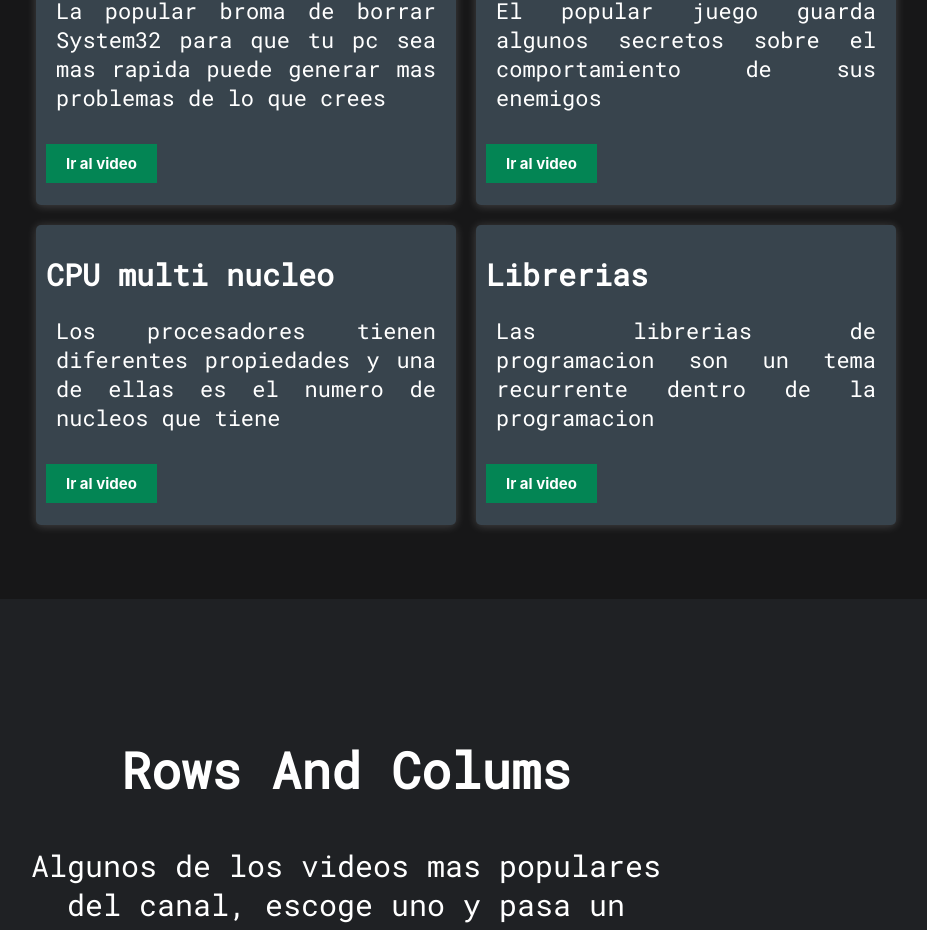
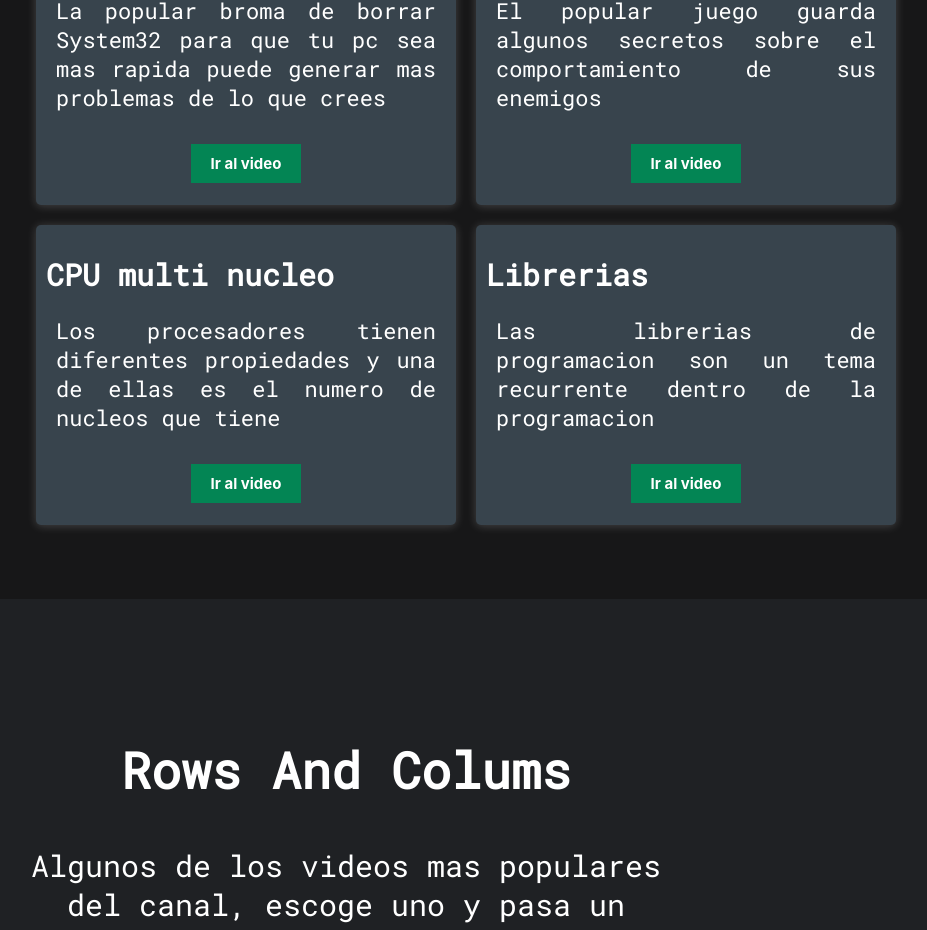
Before and after one commit to SteveBartmoss/steveapp, a React (Create React App) app: page / in a window 1280 px wide. Shown: the part 1239-2169 px from the top of the page, without its empty margins (294-1221 px from the left). Built offline with nearby package versions, Linux system fonts and the light colour scheme.

Commit message:
add the center for the buttons in the cards

```diff
--- a/src/pages/Home.jsx
+++ b/src/pages/Home.jsx
@@ -36,7 +36,9 @@ function Home() {
                                 sea mas rapida puede generar mas problemas de lo
                                 que crees
                             </p>
-                            <a href="https://www.youtube.com/watch?v=QsPAVmQFnUQ" rel="noopener noreferrer" className="dumix-btn" target="_blank">Ir al video</a>
+                            <DivCenter>
+                                <a href="https://www.youtube.com/watch?v=QsPAVmQFnUQ" rel="noopener noreferrer" className="dumix-btn" target="_blank">Ir al video</a>
+                            </DivCenter>
                         </CardDiv>
 
                         <CardDiv>
@@ -45,7 +47,9 @@ function Home() {
                                 El popular juego guarda algunos secretos sobre el
                                 comportamiento de sus enemigos
                             </p>
-                            <a href="https://www.youtube.com/watch?v=XLCuuMvgbec" rel="noopener noreferrer" className="dumix-btn" target="_blank">Ir al video</a>
+                            <DivCenter>
+                                <a href="https://www.youtube.com/watch?v=XLCuuMvgbec" rel="noopener noreferrer" className="dumix-btn" target="_blank">Ir al video</a>
+                            </DivCenter>
                         </CardDiv>
 
                         <CardDiv>
@@ -54,7 +58,9 @@ function Home() {
                                 Los procesadores tienen diferentes propiedades y una
                                 de ellas es el numero de nucleos que tiene
                             </p>
-                            <a href="https://www.youtube.com/watch?v=AuPJ8kL-iLs" rel="noopener noreferrer" className="dumix-btn" target="_blank">Ir al video</a>
+                            <DivCenter>
+                                <a href="https://www.youtube.com/watch?v=AuPJ8kL-iLs" rel="noopener noreferrer" className="dumix-btn" target="_blank">Ir al video</a>
+                            </DivCenter>
                         </CardDiv>
 
                         <CardDiv>
@@ -63,7 +69,9 @@ function Home() {
                                 Las librerias de programacion son un tema recurrente dentro
                                 de la programacion
                             </p>
-                            <a href="https://www.youtube.com/watch?v=V4ZxnSYly-Y" rel="noopener noreferrer" className="dumix-btn" target="_blank">Ir al video</a>
+                            <DivCenter>
+                                <a href="https://www.youtube.com/watch?v=V4ZxnSYly-Y" rel="noopener noreferrer" className="dumix-btn" target="_blank">Ir al video</a>
+                            </DivCenter>
                         </CardDiv>
 
                     </SquareDiv>
```
